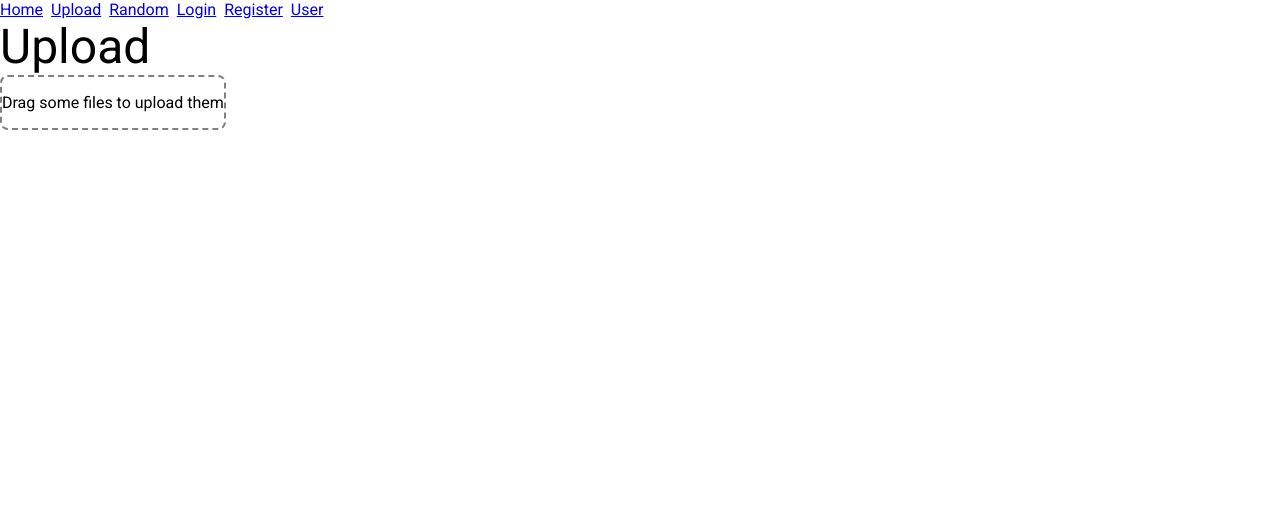
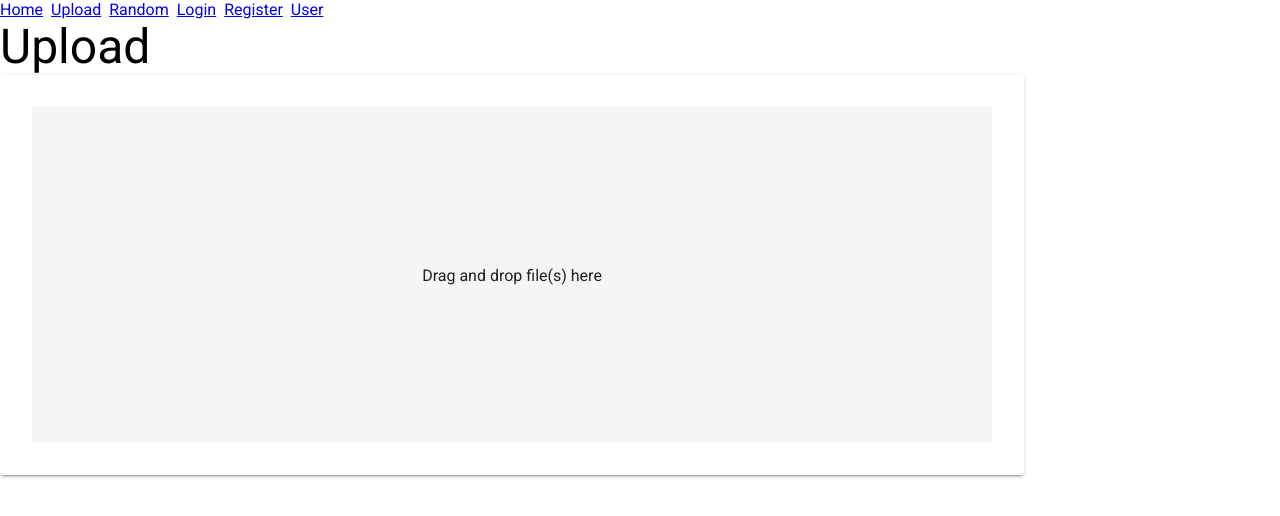
Before and after one commit to Truly-Depressed-Developers/progresso-client, a React (Create React App) app: page /upload in a window 1280 px wide. Shown: the top 516 px of the page. Built offline with nearby package versions, Linux system fonts and the light colour scheme.

Commit message:
Upload jest ladny

```diff
--- /dev/null
+++ b/src/pages/Upload/Upload.scss
@@ -0,0 +1,10 @@
+#upload-form {
+    .files-drop {
+        border-radius: 8;
+        width: 100%;
+        height: 100%;
+        display: flex;
+        align-items: center;
+        justify-content: center;
+    }
+}
--- a/src/pages/Upload/Upload.tsx
+++ b/src/pages/Upload/Upload.tsx
@@ -1,13 +1,17 @@
-import { FormControl, InputLabel, MenuItem, Select, Typography } from "@mui/material";
+import "./Upload.scss";
+
+import { FormControl, InputLabel, MenuItem, Paper, Select, Typography } from "@mui/material";
 import { useCallback, useState } from "react";
 import { useDropzone } from "react-dropzone";
 import { Settings } from "../../settings";
+import { CircularProgress } from '@mui/material';
 
 type Props = {}
 
 const Upload = (props: Props): JSX.Element => {
 
     const [isUploading, setIsUploading] = useState(false);
+    const [isFinishedUploading, setIsFinishedUploading] = useState(false);
 
     const onDrop = useCallback((acceptedFiles: File[]) => {
         if (acceptedFiles.length === 0) {
@@ -15,6 +19,7 @@ const Upload = (props: Props): JSX.Element => {
         }
 
         setIsUploading(true);
+        setIsFinishedUploading(false);
 
         const data = new FormData();
 
@@ -22,36 +27,62 @@ const Upload = (props: Props): JSX.Element => {
             data.append(`file-${i}`, file, file.name);
         });
 
-        fetch(Settings.serverUrl + "fileUpload", {
+        fetch(Settings.serverUrl + "file", {
             method: "POST", body: data
-        });
+        })
+            .then(() => {
+                setIsUploading(false)
+                setIsFinishedUploading(true);
+            });
 
     }, []);
 
     const { getRootProps, getInputProps, isDragActive } = useDropzone({ onDrop, maxFiles: 1 });
 
+    const shouldReact = !(isUploading || isFinishedUploading);
+
     return (
-        <FormControl>
+        <FormControl id="upload-form">
             <Typography variant="h3">
                 Upload
             </Typography>
 
-            {isUploading ?
-                <p></p> :
+            <Paper
+                elevation={2}
+                style={{ width: "80vw", height: "50vh", padding: 32 }}
+            >
+
                 <div
+                    className="files-drop"
                     {...getRootProps()}
-                    style={{ border: "2px dashed gray", borderRadius: 8, cursor: "pointer" }}
+                    style={{ transition: "background-color 0.25s", cursor: (shouldReact ? "pointer" : "default"), backgroundColor: ((shouldReact && isDragActive) ? "rgba(0,255,0,0.2)" : "rgba(0,0,0,0.04)") }}
                 >
-                    <input {...getInputProps()}
+                    <input
+                        {...getInputProps()}
+                        disabled={shouldReact === false}
                     />
-                    {
-                        isDragActive ?
-                            <p>Drop here</p> :
-                            <p>Drag some files to upload them</p>
+
+                    {isUploading === false && isFinishedUploading === false &&
+                        (isDragActive ?
+                            <span>Drop here!</span> :
+                            <span>Drag and drop file(s) here</span>
+                        )
                     }
+
+                    {isUploading === true && isFinishedUploading === false &&
+                        <>
+                            <CircularProgress />
+                            <span>Uploading...</span>
+                        </>
+                    }
+
+                    {isUploading === false && isFinishedUploading === true &&
+                        <span>File(s) uploaded!</span>
+                    }
+
                 </div>
-            }
 
+            </Paper>
         </FormControl>
     );
 }
```
